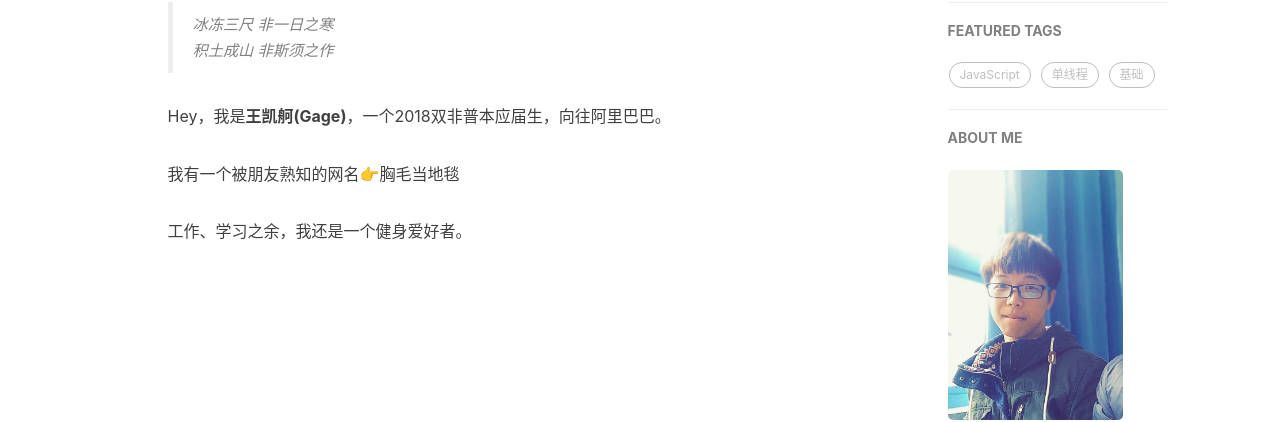
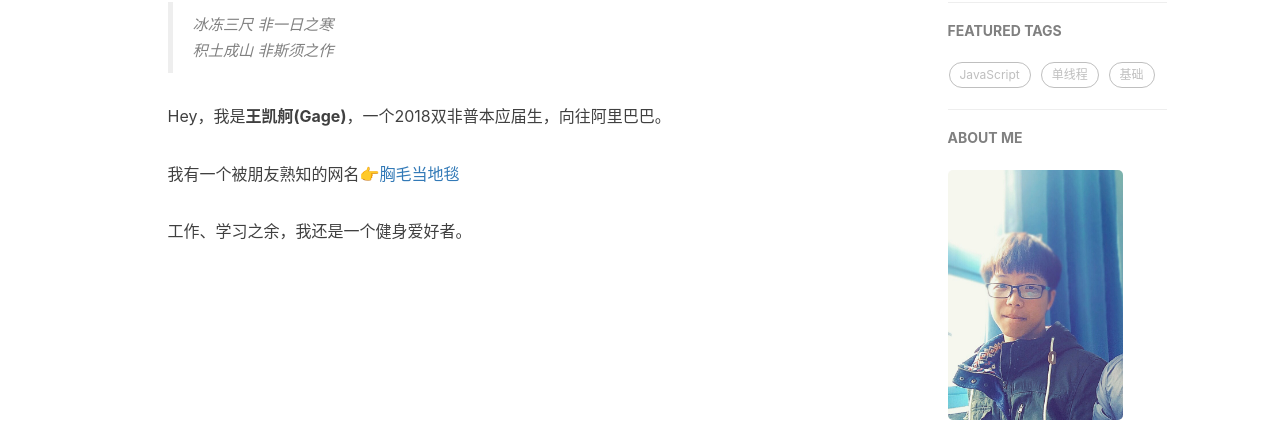
Before and after one commit to Caesarwkg/Caesarwkg.github.io, a Jekyll site: the page built from about.html, in a window 1280 px wide. Shown: the part 456-878 px from the top of the page. Built offline with Jekyll 4.4.1, drawn with Linux system fonts in a browser that asks for light colours; nearby versions of some CDN libraries; comment, search, counter and statistics services are not loaded; part of the change alters nothing that is shown.

```diff
--- a/about.html
+++ b/about.html
@@ -20,7 +20,7 @@ header-img: "img/post-bg-rwd.jpg"
 
     <p>Hey，我是<strong>王凯舸(Gage)</strong>，一个2018双非普本应届生，向往阿里巴巴。</p>
 
-    <p>我有一个被朋友熟知的网名👉胸毛当地毯</p>
+    <p>我有一个被朋友熟知的网名👉<a href="https://weibo.com/u/3637443514" target="_blank" >胸毛当地毯</a></p>
 
     <p>工作、学习之余，我还是一个健身爱好者。</p>
 
```
